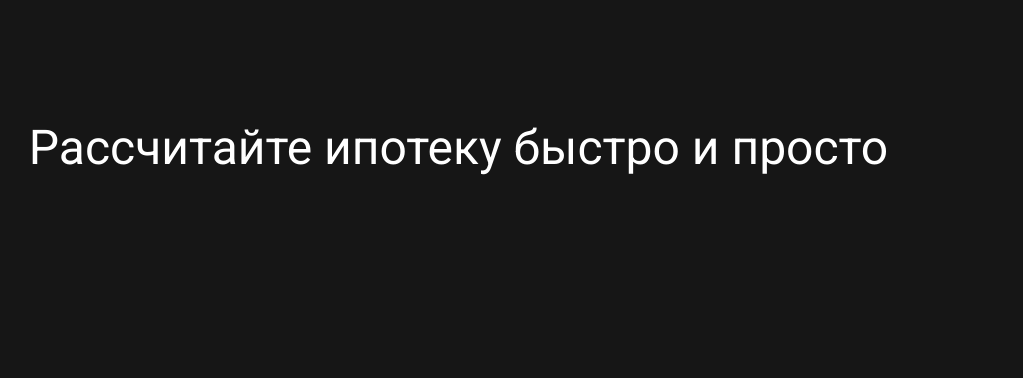
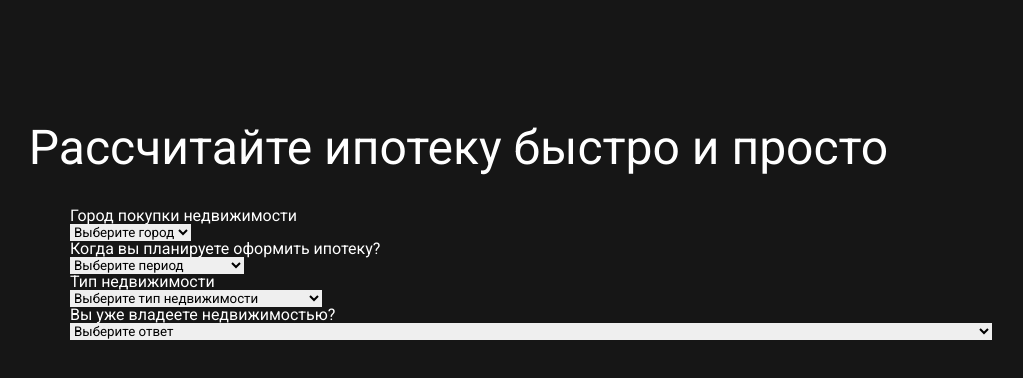
Before and after one commit to repmacrypn/Bankimonline, a React (Vite) app: page / in a window 1280 px wide. Shown: the top 378 px of the page, without its empty margins (109-1132 px from the left). Built offline with nearby package versions, Linux system fonts and the light colour scheme.

Commit message:
fix+feet: select component injected + constant data added

```diff
--- a/src/components/App/index.tsx
+++ b/src/components/App/index.tsx
@@ -1,4 +1,5 @@
 import { Header } from '../Header'
+import { Main } from '../Main'
 
 import styles from './styles.module.scss'
 
@@ -6,6 +7,7 @@ export const App = () => {
     return (
         <div className={styles.appWrapper}>
             <Header />
+            <Main />
         </div>
     )
 }
--- /dev/null
+++ b/src/components/Main/index.tsx
@@ -0,0 +1,36 @@
+import { propertyTown } from 'src/constants/propertyTown'
+import { doYouOwnProperty } from 'src/constants/doYouOwnProp'
+import { propertyType } from 'src/constants/propertyType'
+import { whenToBuyProperty } from 'src/constants/whenToBuy'
+import { Select } from '../Select'
+
+export const Main = () => {
+    return (
+        <main>
+            <Select
+                placeholder='Выберите город'
+                label='Город покупки недвижимости'
+            >
+                {propertyTown.map(p => <option key={p.id}>{p.town}</option>)}
+            </Select>
+            <Select
+                placeholder='Выберите период'
+                label='Когда вы планируете оформить ипотеку?'
+            >
+                {whenToBuyProperty.map(p => <option key={p.id}>{p.when}</option>)}
+            </Select>
+            <Select
+                placeholder='Выберите тип недвижимости'
+                label='Тип недвижимости'
+            >
+                {propertyType.map(p => <option key={p.id}>{p.type}</option>)}
+            </Select>
+            <Select
+                placeholder='Выберите ответ'
+                label='Вы уже владеете недвижимостью?'
+            >
+                {doYouOwnProperty.map(p => <option key={p.id}>{p.property}</option>)}
+            </Select>
+        </main>
+    )
+}
--- /dev/null
+++ b/src/components/Select/index.tsx
@@ -0,0 +1,26 @@
+import React, { useState } from 'react'
+
+import { ISelect } from './interface'
+
+export const Select = ({ children, placeholder, label }: ISelect) => {
+    const [selectValue, setSelectValue] = useState('')
+
+    const handleSelectChange = (event: React.ChangeEvent<HTMLSelectElement>) => {
+        setSelectValue(event.target.value)
+    }
+
+    return (
+        <label>
+            <div>{label}</div>
+            <select
+                value={selectValue}
+                onChange={handleSelectChange}
+            >
+                <option value='' disabled hidden>
+                    {placeholder}
+                </option>
+                {children}
+            </select>
+        </label>
+    )
+}
--- /dev/null
+++ b/src/components/Select/interface.ts
@@ -0,0 +1,7 @@
+import { ReactNode } from 'react'
+
+export interface ISelect {
+    children: ReactNode;
+    placeholder: string;
+    label: string;
+}
--- /dev/null
+++ b/src/constants/doYouOwnProp.ts
@@ -0,0 +1,12 @@
+export const doYouOwnProperty: IDoYouOwnProperty[] = [
+    { id: 1, property: 'Нет, я пока не владею недвижимостью' },
+    { id: 2, property: 'Да, у меня уже есть недвижимость в собственности' },
+    { id: 3, property: 'Я собираюсь продать единственную недвижимость в ближайшие два года, чтобы использовать полученный капитал для приобретения новой' },
+    { id: 4, property: 'Обещает быть в скором времени' },
+    { id: 5, property: 'Нет, и не планируется' },
+]
+
+interface IDoYouOwnProperty {
+    id: number;
+    property: string;
+}
--- /dev/null
+++ b/src/constants/propertyTown.ts
@@ -0,0 +1,14 @@
+export const propertyTown: IPropertyTown[] = [
+    { id: 1, town: 'Тель-авив' },
+    { id: 2, town: 'Акко' },
+    { id: 3, town: 'Ариэль' },
+    { id: 4, town: 'Москва' },
+    { id: 5, town: 'Минск' },
+    { id: 6, town: 'Берлин' },
+    { id: 7, town: 'Варшава' },
+]
+
+interface IPropertyTown {
+    id: number;
+    town: string;
+}
--- /dev/null
+++ b/src/constants/propertyType.ts
@@ -0,0 +1,16 @@
+export const propertyType: IPropertyType[] = [
+    { id: 1, type: 'Квартира от застройщика' },
+    { id: 2, type: 'Квартира на вторичном рынке' },
+    { id: 3, type: 'Частный дом' },
+    { id: 4, type: 'Земельный участок / Строительство' },
+    { id: 5, type: 'Коммерческая недвижимость' },
+    { id: 6, type: 'Предприятие' },
+    { id: 7, type: 'Здание торгового назначения' },
+    { id: 8, type: 'Муниципальная недвижимость' },
+    { id: 9, type: 'Здание складского назначения' },
+]
+
+interface IPropertyType {
+    id: number;
+    type: string;
+}
--- /dev/null
+++ b/src/constants/whenToBuy.ts
@@ -0,0 +1,11 @@
+export const whenToBuyProperty: IWhenToBuyProperty[] = [
+    { id: 1, when: 'В ближайший месяц' },
+    { id: 2, when: 'В ближайшие 2 месяца' },
+    { id: 3, when: 'В ближайшие 3 месяца' },
+    { id: 4, when: 'В ближайшие 6 месяцев' },
+]
+
+interface IWhenToBuyProperty {
+    id: number;
+    when: string;
+}
```
Also changed, not shown: src/components/Select/styles.module.scss (added).
